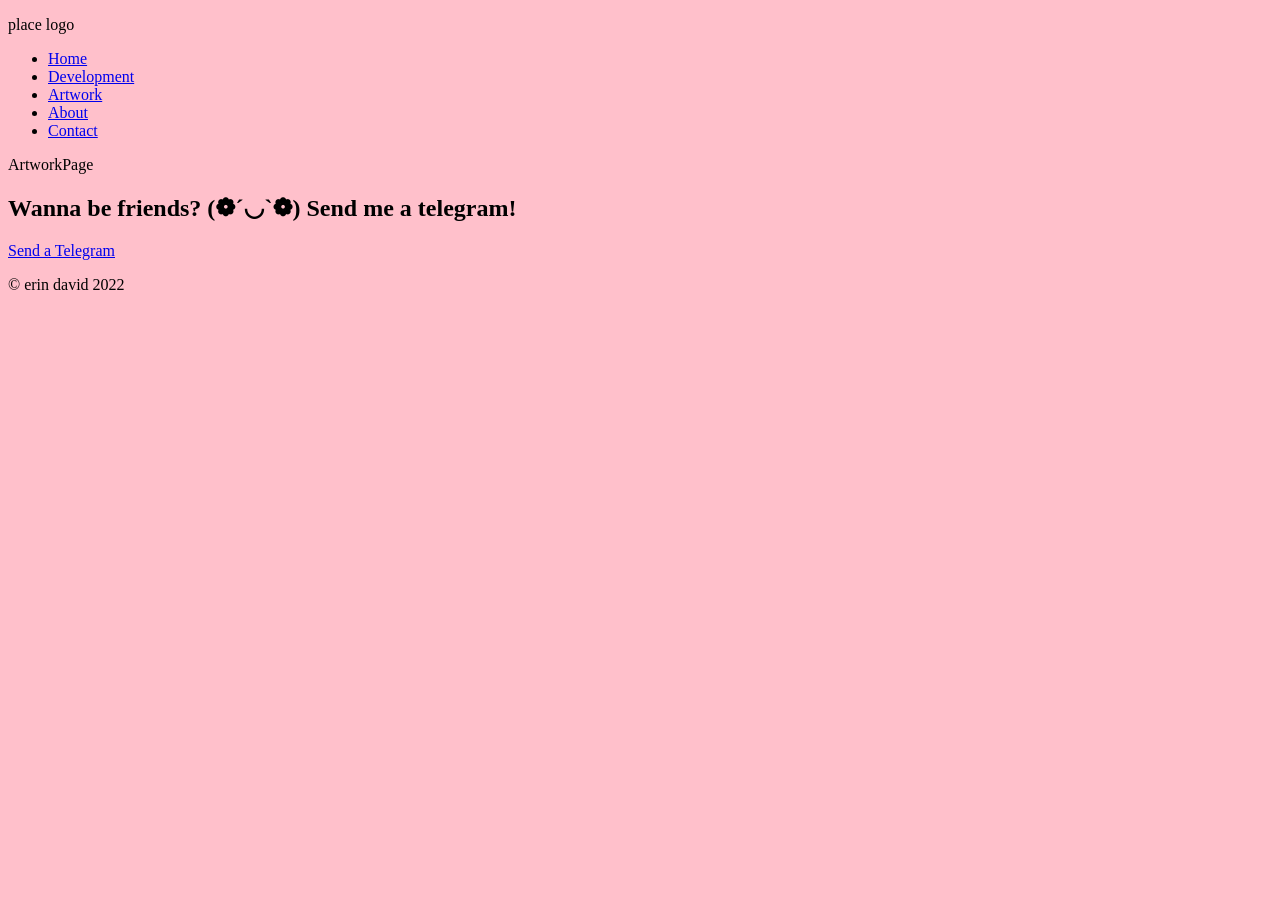
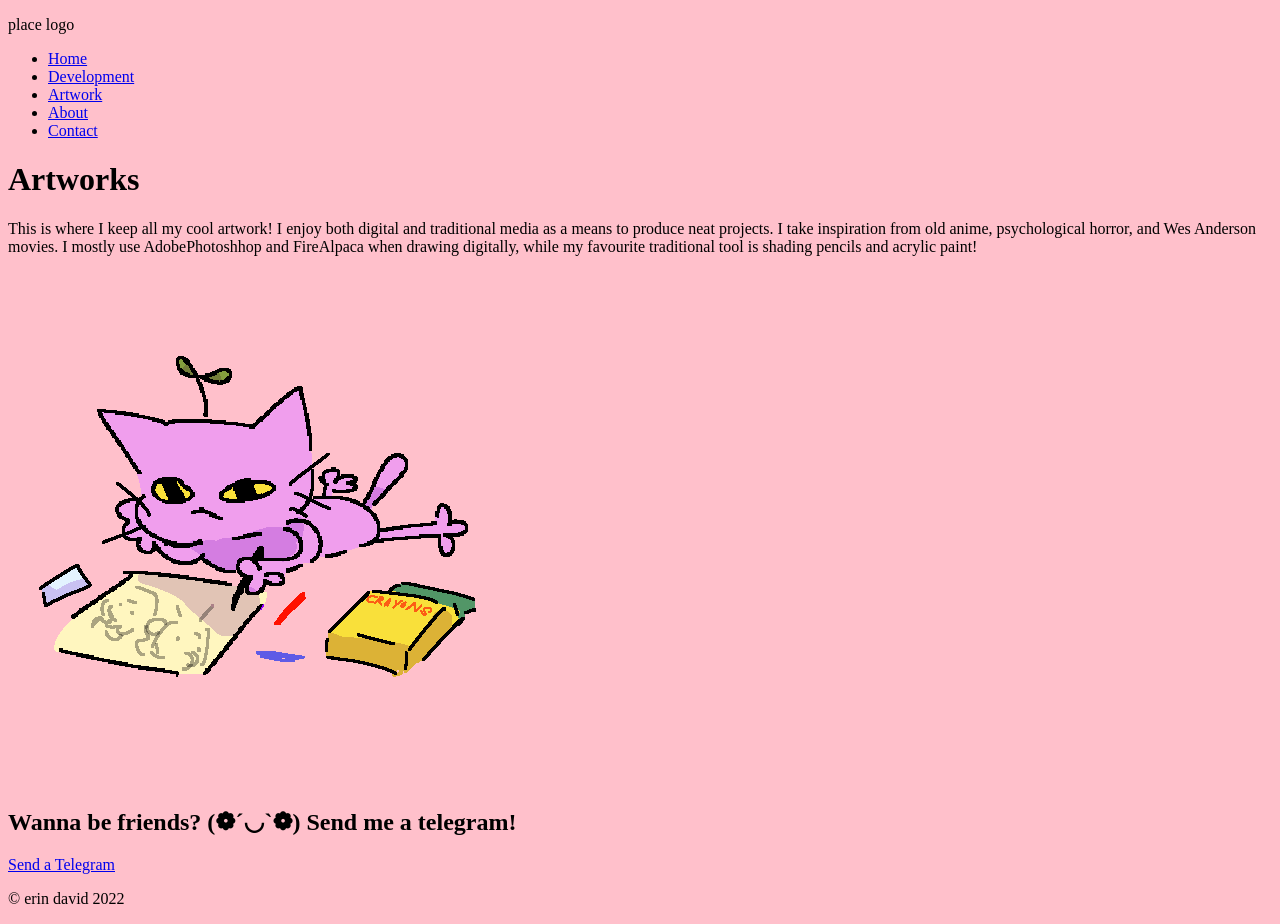
Before and after one commit to erindavid03/portfolio-site, a React (Create React App) app: page /artworks in a window 1280 px wide. Before the commit the page ends 800 px from the top, so only its background shows below. Built offline with nearby package versions, Linux system fonts and the light colour scheme.

Commit message:
add artwork page content

```diff
--- a/src/components/pages/ArtworkPage.js
+++ b/src/components/pages/ArtworkPage.js
@@ -1,8 +1,25 @@
-import React from 'react'
+import React from 'react';
+import {Link} from 'react-router-dom';
+// import images here
+import ArtBanner from '../images/art-banner.png';
 
 function ArtworkPage() {
   return (
-    <div>ArtworkPage</div>
+    <div>
+      <div>
+        <h1>Artworks</h1>
+        <p>This is where I keep all my cool artwork! I enjoy both digital and traditional media as a means to produce neat projects.  I take inspiration from old anime, psychological horror, and Wes Anderson movies.
+        I mostly use AdobePhotoshhop and FireAlpaca when drawing digitally, while my favourite traditional tool is shading pencils and acrylic paint!</p>
+
+        <img src={`${ArtBanner}`} alt="Image of Cat drawing" />
+      </div>
+
+
+
+      <div>
+
+      </div>
+    </div>
   )
 }
 
```
